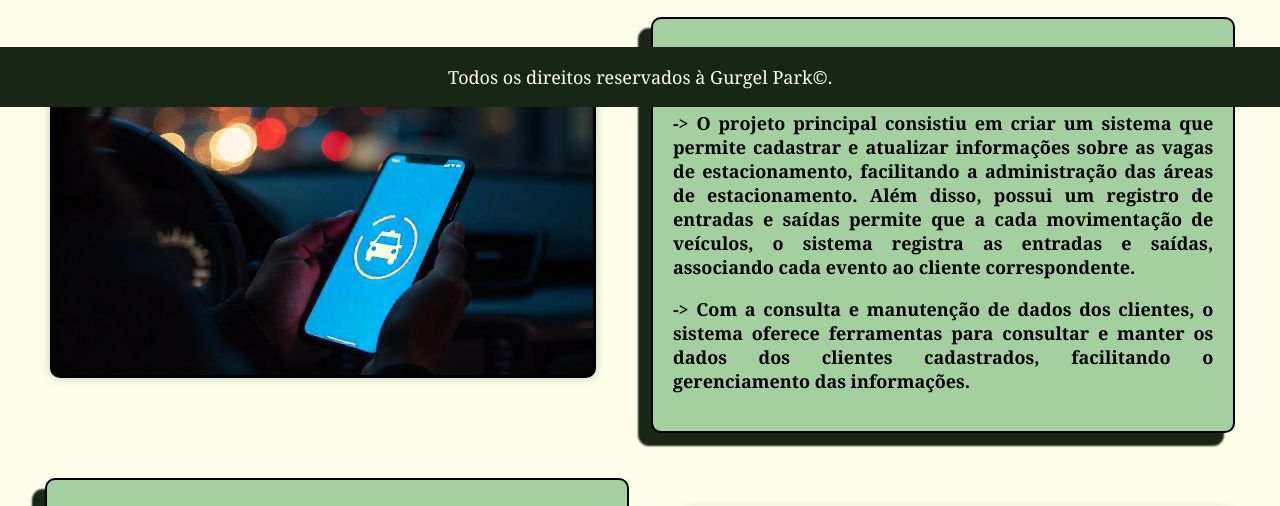
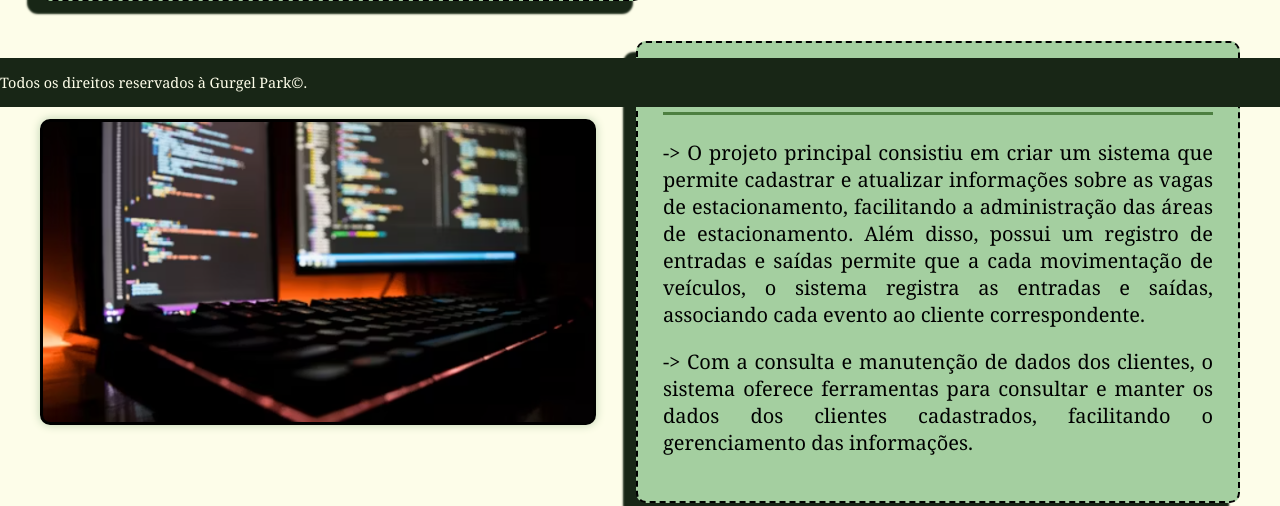
Before and after one commit to LusquinhasB-B/Web-Gurgel-Park, a Django app: template meu_projeto/meu_app/templates/pagina.html in a window 1280 px wide. Shown: the part 693-1199 px from the top of the page. Run offline with Django 5.2, Linux system fonts and the light colour scheme; the template is opened without the code that fills it, so the values that code supplies are empty.

Commit message:
melhoria de templates

```diff
--- a/meu_projeto/meu_app/static/css/autenticacao.css
+++ b/meu_projeto/meu_app/static/css/autenticacao.css
@@ -1,5 +1,6 @@
 body{
-    font-family: JetBrains Mono Medium;background-image: url("../img/verde-estacionamento.png") ;
+    font-family: 'JetBrains Mono Medium', Cambria;
+    background-image: url("../img/verde-estacionamento.png") ;
     background-size: cover;
 
 
--- a/meu_projeto/meu_app/static/css/style.css
+++ b/meu_projeto/meu_app/static/css/style.css
@@ -1,7 +1,8 @@
+/* SEU CSS (com pequenos ajustes para melhor renderização) */
 body{
   margin: 0;
   background-size: cover;
-  font-family: 'JetBrains Mono Medium', Cambria, Cochin, Georgia, Times, 'Times New Roman', serif;
+  font-family: 'JetBrains Mono Medium', 'Cambria', Cochin, Georgia, Times, 'Times New Roman', serif;
   background-color: #fdfde9;
   color: #000;
 }
@@ -17,6 +18,7 @@
 
 main {
   padding: 10px;
+  margin-bottom: 60px; /* Evita conflito com o rodapé fixo */
 }
 
 .logo {
@@ -24,9 +26,6 @@
   flex-direction: column;
   font-size: 2rem;
   font-weight: bold;
-  /* padding: 3px;
-  border-radius: 12px;
-  box-shadow:  12px 12px 14px 1px #467339; */
 }
 
 .logo span {
@@ -46,14 +45,6 @@
   z-index: -1;
   border-radius: 3px;
 }
-span{
-border-radius: solid 2px #4d8041;
-
-}
-span:hover{
-  transition: 2s;
-  border-bottom: solid 1px #4d8041;
-}
 
 .navbar {
   display: flex;
@@ -65,6 +56,7 @@
   font-weight: bold;
   color: #000;
   position: relative;
+  font-size: 1.1rem;
 }
 
 .navbar a::after {
@@ -73,52 +65,67 @@
   bottom: -3px;
   left: 0;
   height: 3px;
-  width: 100%;
-  background-color: #a4cfa0;
-  transition: background-color 0.3s;
+  width: 0;
+  background-color: #4d8041;
+  transition: width 0.3s;
 }
 
 .navbar a:hover::after {
-  background-color: #4d8041;
+  width: 100%;
 }
-h1.saudacao{
+
+h1.saudacao {
+  text-align: center;
+  font-size: 2rem;
+  padding: 10px;
+  margin: 20px 35%;
+  border-radius: 10px;
+  background-color: transparent;
+  transition: all 0.5s;
+}
+
+h1.saudacao:hover {
+  background-color: #a4cfa0;
+  box-shadow: -8px 8px 2px 1px #182616;
+}
+
+.bloco {
   display: flex;
   align-items: center;
-  justify-content: center;
-  padding: 3px;
-  text-align: center;
+  margin: 40px 10px;
+}
+
+.bloco.invertido {
+  flex-direction: row-reverse;
+}
+
+.texto {
+  flex: 1;
+  padding: 25px;
+  margin: 0 20px;
+  background-color: #a4cfa0;
   border-radius: 10px;
-  margin-left: 35%;
-  margin-right: 35%;
-}
-h1.saudacao:hover{
-  transition: 0.5s;
-  background-color: #a4cfa0;
-  box-shadow:  -8px 8px 2px 1px #182616;
+  border: 2px dashed #000;
+  box-shadow: -12px 12px 2px 1px #182616;
+  transition: transform 0.3s;
 }
 p{
+  font-size: 20px;
   text-align: justify;
-  color: #000000;
-  text-align: justify;
-  font-size: large;
+
+}
+.texto:hover {
+  transform: translateY(-5px);
 }
 
-.bloco{
-  display: flex;
-  align-items: center;
-  justify-content: space-between;
-  padding: 10px;
-  margin-right: auto;
-  margin-bottom: 2%;
+.semititulos {
+  margin-top: 0;
+  padding-bottom: 5px;
+  border-bottom: 3px solid #4d8041;
+  font-size: 1.8rem;
 }
 
-.bloco.invertido{
-  flex-direction: row-reverse;
-}
-.bloco.invertido.texto{
-  background-color: #182616;
-}
-.imagem{
+.imagem {
   flex: 1;
   height: 300px;
   background-size: cover;
@@ -126,69 +133,54 @@
   border-radius: 10px;
   border: 3px solid #000;
   box-shadow: 0 0 10px #bcd2ae;
-    margin: 30px;
-}
-.imagem:hover{
-    transition: 2s;
-    border: 3px solid #000;
-    box-shadow: 7px 7px 10px #020202;
+  margin: 0 20px;
+  transition: all 0.5s;
 }
 
-.sobre-gurgel{
-  background-image: url("../img/vista-aerea-estacionamento.png");
-  background-size: cover;
-  background-position: center;
-}
-.sobre-projeto{
-  background-image: url("../img/mao-aplicativo.jpeg");
-
-}
-.sobre-aplicativo{
-  background-image: url("../img/#");
-  background-size: cover;
-
-}
-.texto {
-  transition: 2s;
-  animation: alternate;
-  flex: 1;
-  font-size: 1.2rem;
-  font-weight: bold;
-  padding: 20px;
-  background-color: #a4cfa0;
-  border-radius: 10px;
-  border: solid 2px #000000;
-  margin-left: 2%;
-  margin-right: 2%;
-  box-shadow: -12px 12px 2px 1px #182616;
-}
-.texto:hover{
-}
-.semititulos{
-  margin-top: 2px;
-  padding: 2px;
-  border-bottom: solid 3px #4d8041;
-
-
+.imagem:hover {
+  box-shadow: 7px 7px 10px #020202;
+  transform: scale(1.02);
 }
 
-
-.intro {
-  background-color: #ffffffd6;
-  padding: 30px;
-  border-radius: 10px;
-  box-shadow: 0 0 10px #bcd2ae;
+.imagem.sobre-gurgel{
+  background-image: url("../img/fundo-estacionamento.jpg");
 }
 
-.rodape{
-  display: flex;
+.imagem.sobre-projeto{
+  background-image: url("../img/codigo-imagem.png");
+}
+
+.imagem.sobre-aplicativo{
+  background-image: url("../img/mao-aplicativo.jpeg");
+}
+
+.rodape {
   position: fixed;
-  padding-left: 35%;
   bottom: 0;
   width: 100%;
-  margin-top: 10%;
   background-color: #182616;
+  padding: 15px 0;
+  text-align: center;
 }
-p.texto-rodape{
-  color: #fdfde9;
+
+.texto-rodape {
+  color: #fdfde9 !important;
+  margin: 0;
+  font-size: 0.9rem;
 }
+
+/* Responsividade */
+@media (max-width: 768px) {
+  .bloco, .bloco.invertido {
+    flex-direction: column;
+  }
+
+  .imagem {
+    width: 90%;
+    margin: 20px 0;
+  }
+
+  h1.saudacao {
+    margin: 20px 10%;
+  }
+}
```
Also changed, not shown: meu_projeto/meu_app/static/img/codigo-imagem.png (added), meu_projeto/meu_app/static/img/sensor-esp.png (added). Lines whose indentation alone changed are shown as unchanged.
